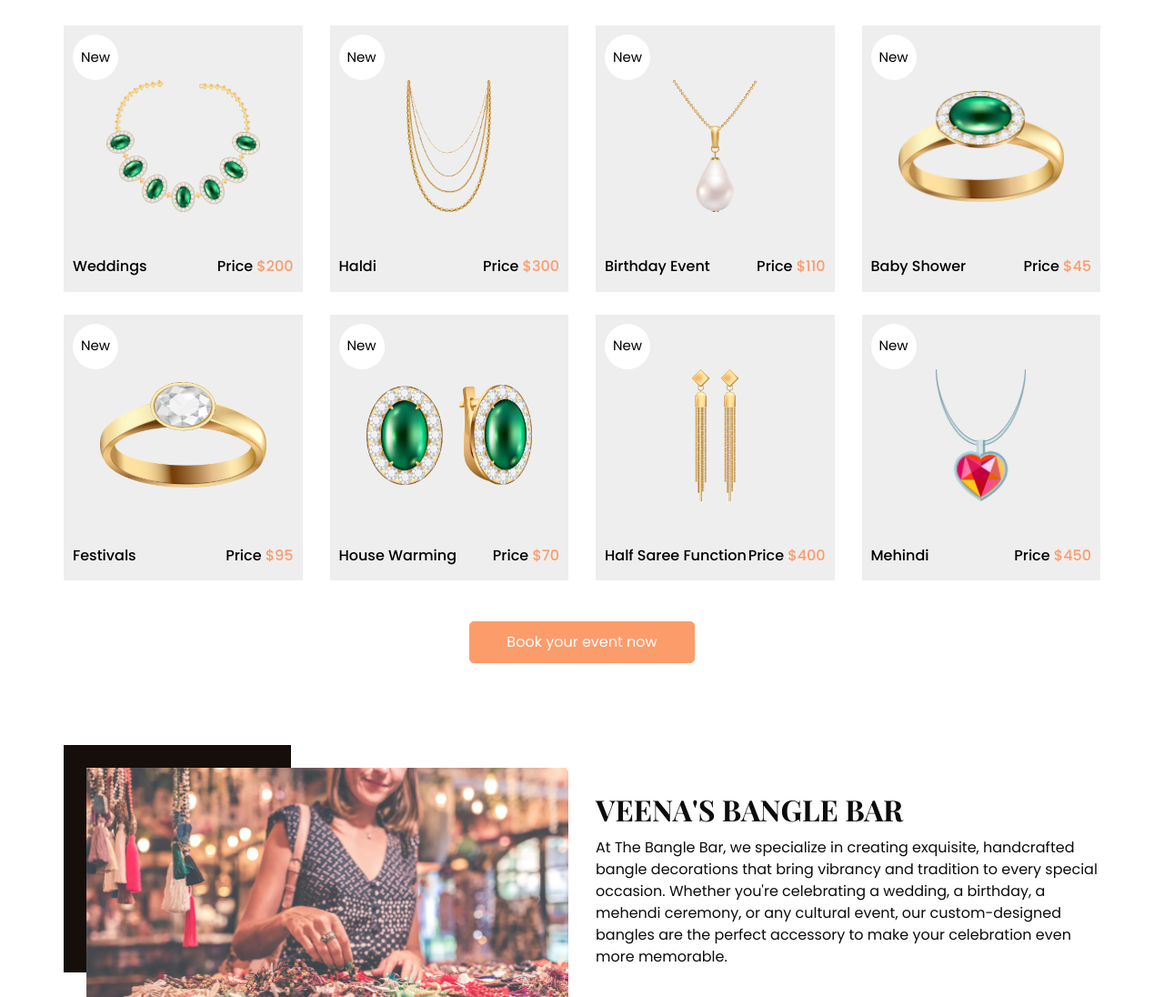
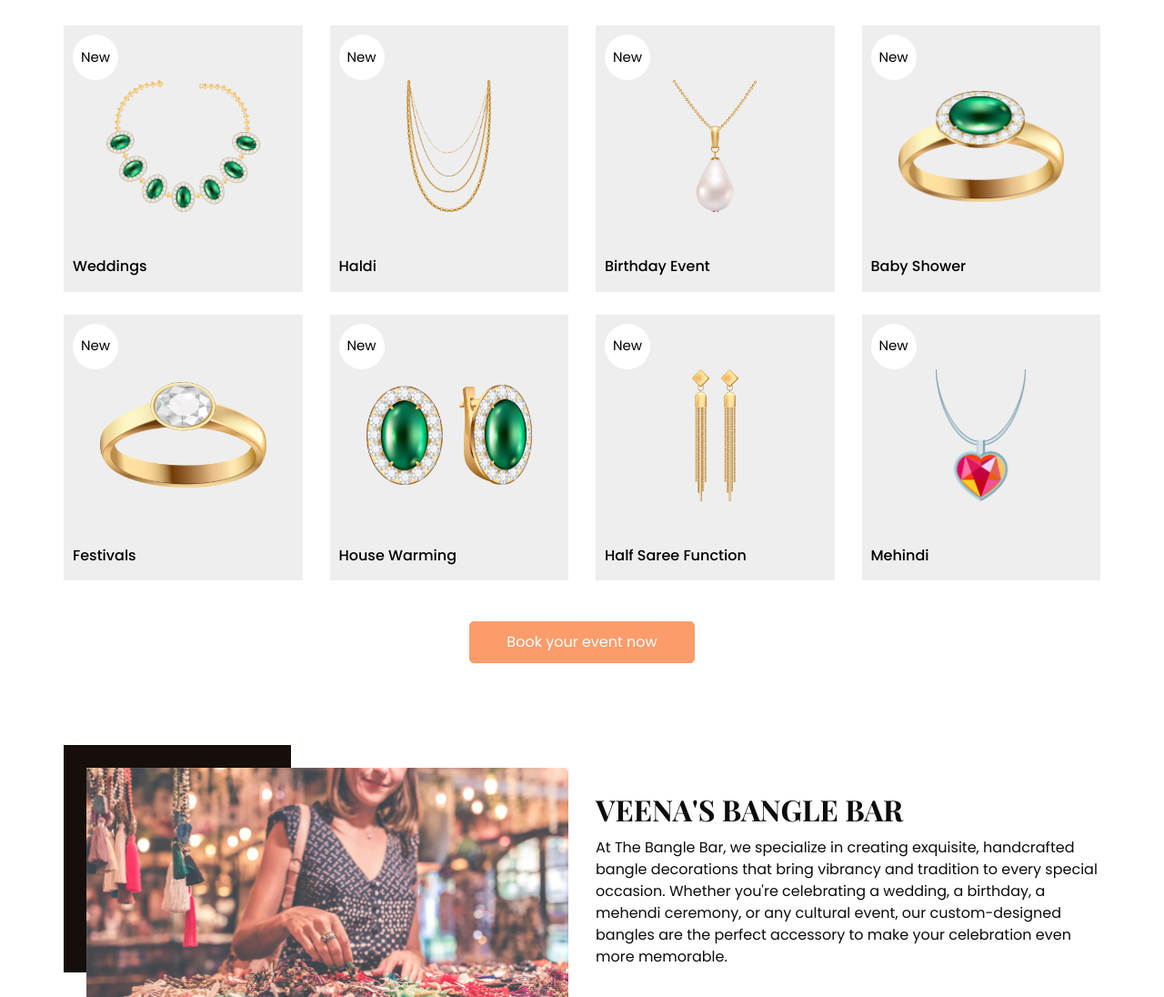
Before and after one commit to hapemmas818661/banglecart, a plain HTML site: page index.html in a window 1280 px wide. Shown: the part 945-2041 px from the top of the page at 91% size. Drawn offline with nearby package versions, Linux system fonts and the light colour scheme.

Commit message:
final commit

```diff
--- a/index.html
+++ b/index.html
@@ -54,8 +54,7 @@
                 <a href="contact.html">Contact us</a>
               </div>
             </div>
-          </div>
-d
+          </div
         </div>
       </nav>
     </div>
@@ -109,12 +108,12 @@
                 <h6>
                   Weddings
                 </h6>
-                <h6>
-                  Price
+                <!-- <h6>
+
                   <span>
-                    $200
+
                   </span>
-                </h6>
+                </h6> -->
               </div>
               <div class="new">
                 <span>
@@ -134,12 +133,12 @@
                 <h6>
                   Haldi
                 </h6>
-                <h6>
+               <!--  <h6>
                   Price
                   <span>
                     $300
                   </span>
-                </h6>
+                </h6> -->
               </div>
               <div class="new">
                 <span>
@@ -159,12 +158,12 @@
                 <h6>
                   Birthday Event
                 </h6>
-                <h6>
+                <!-- <h6>
                   Price
                   <span>
                     $110
                   </span>
-                </h6>
+                </h6> -->
               </div>
               <div class="new">
                 <span>
@@ -184,12 +183,12 @@
                 <h6>
                   Baby Shower
                 </h6>
-                <h6>
+                <!-- <h6>
                   Price
                   <span>
                     $45
                   </span>
-                </h6>
+                </h6> -->
               </div>
               <div class="new">
                 <span>
@@ -209,12 +208,12 @@
                 <h6>
                   Festivals
                 </h6>
-                <h6>
+                <!-- <h6>
                   Price
                   <span>
                     $95
                   </span>
-                </h6>
+                </h6> -->
               </div>
               <div class="new">
                 <span>
@@ -234,12 +233,12 @@
                 <h6>
                   House Warming
                 </h6>
-                <h6>
+               <!--  <h6>
                   Price
                   <span>
                     $70
                   </span>
-                </h6>
+                </h6> -->
               </div>
               <div class="new">
                 <span>
@@ -259,12 +258,12 @@
                 <h6>
                   Half Saree Function
                 </h6>
-                <h6>
+               <!--  <h6>
                   Price
                   <span>
                     $400
                   </span>
-                </h6>
+                </h6> -->
               </div>
               <div class="new">
                 <span>
@@ -284,12 +283,12 @@
                 <h6>
                   Mehindi
                 </h6>
-                <h6>
+                <!-- <h6>
                   Price
                   <span>
                     $450
                   </span>
-                </h6>
+                </h6> -->
               </div>
               <div class="new">
                 <span>
```
